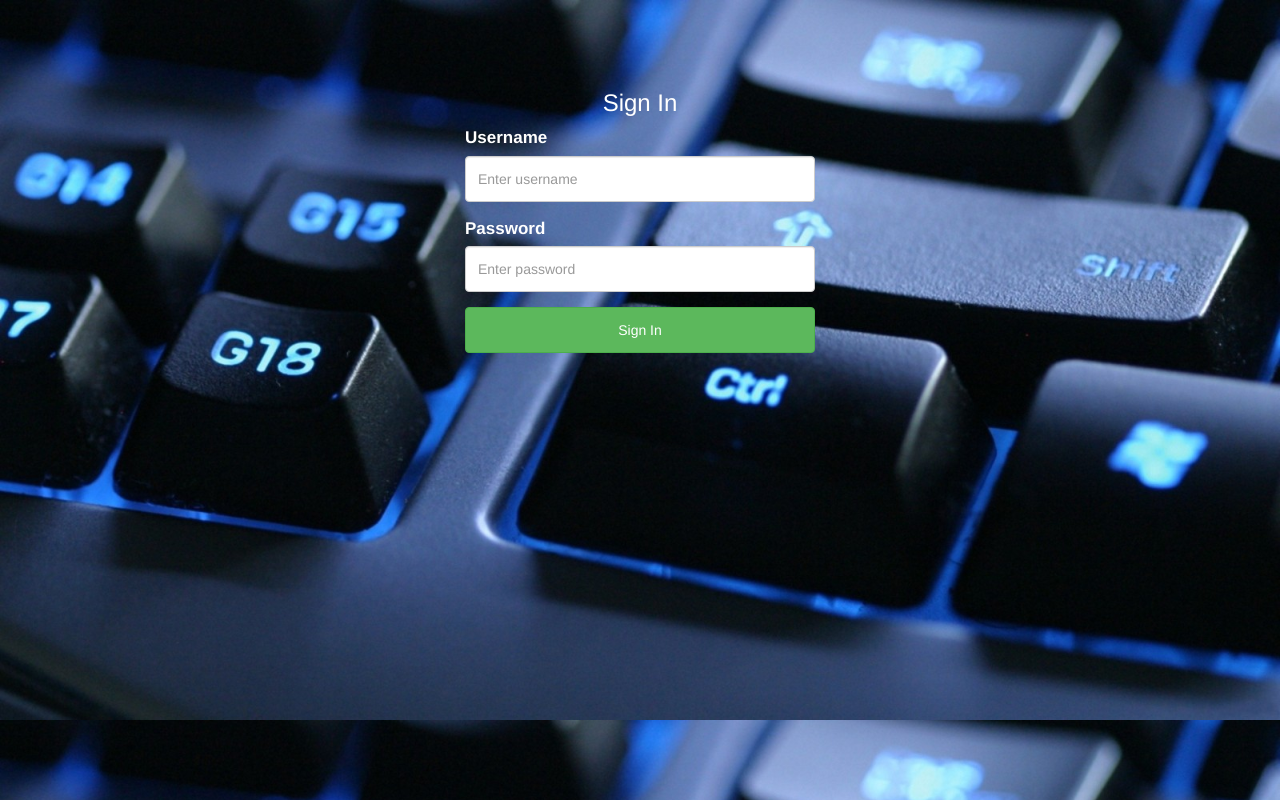
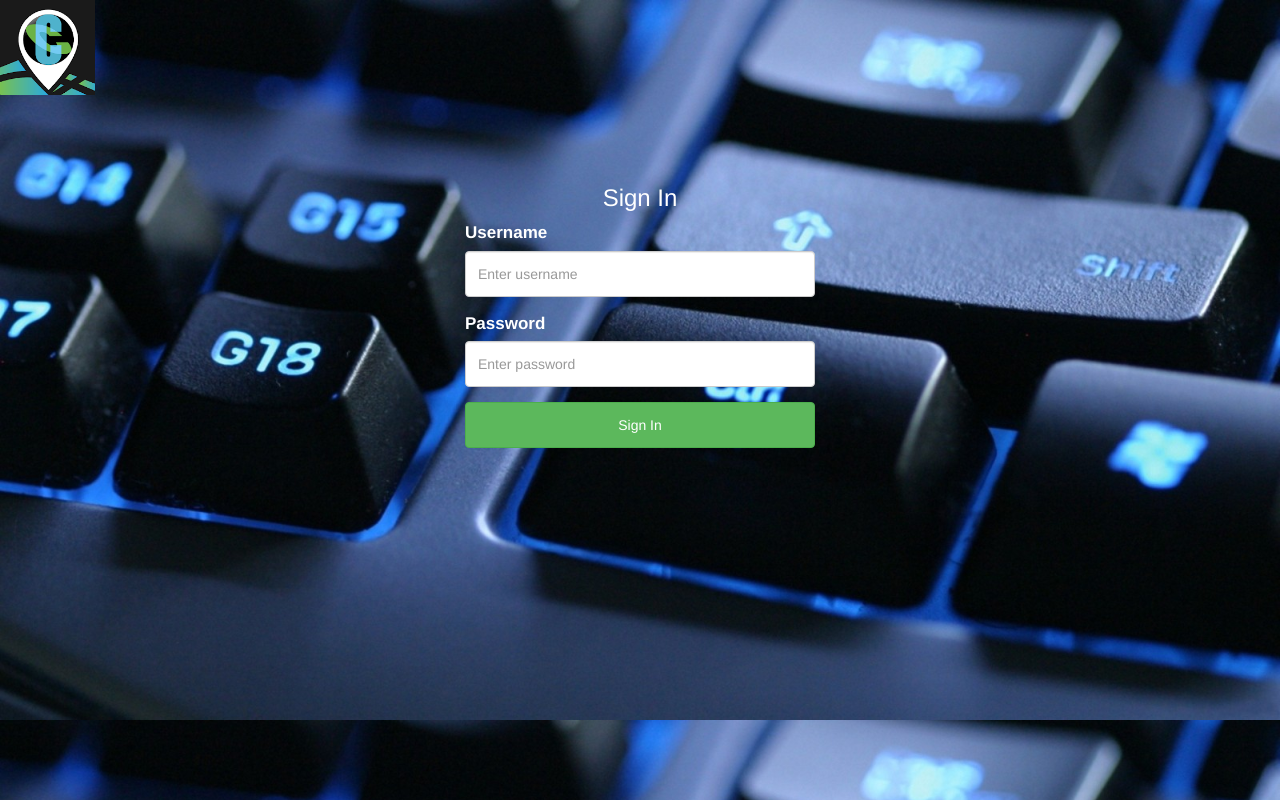
Before and after one commit to ponag1/Kaveri, an Angular app: page /login in a window 1280 px wide. Built offline with nearby package versions, Linux system fonts and the light colour scheme; what @agm/core would draw is missing.

Commit message:
Update app.component.html

```diff
--- a/src/app/app.component.html
+++ b/src/app/app.component.html
@@ -1,4 +1,7 @@
 <!-- This would embed the container class of bootstrap-->
+<div>
+  <img src="/assets/images/cognizant.png" style="width:95px;">
+</div>
 <div class="container">
   <router-outlet></router-outlet>
 </div>
```
